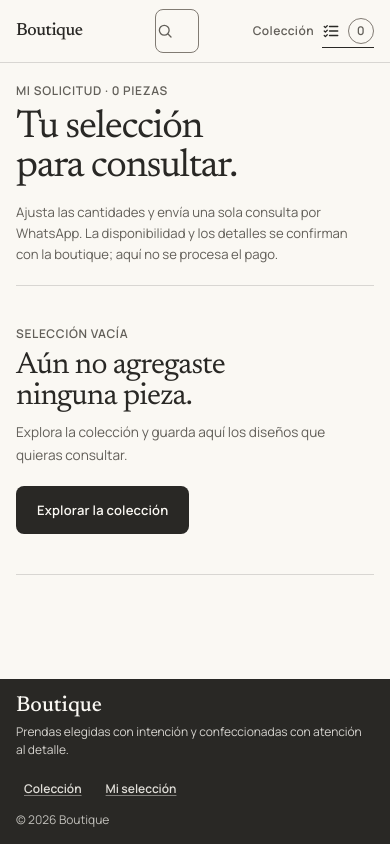
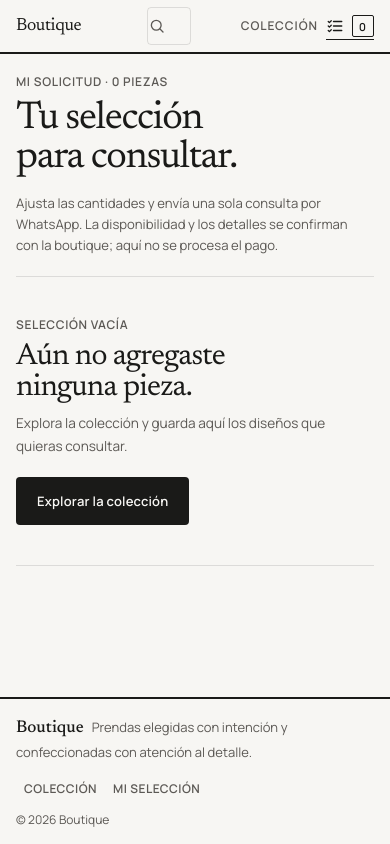
Before and after one commit to josenievesdev/boutique-web, a React (Vite) app: page /solicitud in a window 390 px wide. Built offline with nearby package versions, Linux system fonts and the light colour scheme; no server answers; the database is empty.

Commit message:
refactor: refine public catalog visual layout

```diff
--- a/src/catalog.css
+++ b/src/catalog.css
@@ -16,7 +16,7 @@ body:has(.catalog-site) {
 
 .catalog-site > main {
   min-width: 0;
-  scroll-margin-top: 96px;
+  scroll-margin-top: 72px;
 }
 
 .catalog-site button,
@@ -101,18 +101,18 @@ body:has(.catalog-site) {
   position: sticky;
   top: 0;
   z-index: var(--catalog-z-sticky);
-  border-bottom: 1px solid var(--catalog-color-line);
+  border-bottom: 2px solid var(--catalog-color-ink);
   background: var(--catalog-color-canvas);
 }
 
 .catalog-header__content {
   display: grid;
   grid-template-columns:
-    minmax(170px, 1fr)
-    minmax(280px, 420px)
-    minmax(260px, 1fr);
+    minmax(140px, 0.7fr)
+    minmax(200px, 340px)
+    minmax(180px, 1fr);
   gap: clamp(var(--catalog-space-4), 3vw, var(--catalog-space-10));
-  min-height: 66px;
+  min-height: 56px;
   align-items: center;
 }
 
@@ -124,9 +124,10 @@ body:has(.catalog-site) {
   justify-self: start;
   color: var(--catalog-color-ink);
   font-family: var(--catalog-font-display);
-  font-size: clamp(1.2rem, 1.8vw, 1.45rem);
-  font-weight: 500;
-  letter-spacing: -0.025em;
+  font-size: clamp(1.25rem, 1.8vw, 1.55rem);
+  font-weight: 400;
+  font-style: italic;
+  letter-spacing: -0.02em;
   line-height: 1.05;
   text-decoration: none;
 }
@@ -138,31 +139,32 @@ body:has(.catalog-site) {
 
 .catalog-header__search {
   display: grid;
-  grid-template-columns: 38px minmax(0, 1fr) auto;
+  grid-template-columns: 34px minmax(0, 1fr) auto;
   width: 100%;
   min-width: 0;
-  min-height: var(--catalog-control-height-compact);
+  min-height: 38px;
   align-items: center;
   justify-self: center;
   overflow: hidden;
-  border: 1px solid var(--catalog-color-line-strong);
+  border: 1px solid var(--catalog-color-line);
   border-radius: var(--catalog-radius-control);
-  background: var(--catalog-color-surface-raised);
+  background: var(--catalog-color-canvas-subtle);
   transition:
     border-color var(--catalog-transition-fast),
     box-shadow var(--catalog-transition-fast);
 }
 
 .catalog-header__search:focus-within {
-  border-color: var(--catalog-color-focus);
-  box-shadow: 0 0 0 3px var(--catalog-color-canvas);
+  border-color: var(--catalog-color-ink);
+  background: var(--catalog-color-surface-raised);
+  box-shadow: none;
   outline: 2px solid var(--catalog-color-focus);
   outline-offset: 1px;
 }
 
 .catalog-header__search-icon {
-  width: 18px;
-  height: 18px;
+  width: 16px;
+  height: 16px;
   justify-self: end;
   color: var(--catalog-color-text-muted);
 }
@@ -170,15 +172,15 @@ body:has(.catalog-site) {
 .catalog-site .catalog-header__search input[type="search"] {
   width: 100%;
   min-width: 0;
-  min-height: 42px;
-  padding: 0 var(--catalog-space-3);
+  min-height: 38px;
+  padding: 0 var(--catalog-space-2);
   border: 0;
   border-radius: 0;
   outline: 0;
   color: var(--catalog-color-ink);
   background: transparent;
   box-shadow: none;
-  font-size: 0.875rem;
+  font-size: 0.8125rem;
 }
 
 .catalog-site .catalog-header__search input[type="search"]:focus-visible {
@@ -193,9 +195,9 @@ body:has(.catalog-site) {
 
 .catalog-header__search-clear {
   display: grid;
-  width: var(--catalog-control-height-compact);
-  min-width: var(--catalog-control-height-compact);
-  min-height: var(--catalog-control-height-compact);
+  width: 38px;
+  min-width: 38px;
+  min-height: 38px;
   place-items: center;
   padding: 0;
   border-left: 1px solid var(--catalog-color-line);
@@ -210,24 +212,23 @@ body:has(.catalog-site) {
 
 .catalog-header__search-link {
   display: inline-flex;
-  min-height: var(--catalog-control-height-compact);
+  min-height: 38px;
   align-items: center;
   justify-self: center;
   gap: var(--catalog-space-2);
-  padding-inline: var(--catalog-space-4);
-  border: 1px solid var(--catalog-color-line-strong);
+  padding-inline: var(--catalog-space-3);
+  border: 1px solid var(--catalog-color-line);
   border-radius: var(--catalog-radius-control);
   color: var(--catalog-color-text-muted);
   background: transparent;
   font-size: var(--catalog-text-button);
-  font-weight: 600;
+  font-weight: 500;
   text-decoration: none;
 }
 
 .catalog-header__search-link:hover {
   border-color: var(--catalog-color-ink);
   color: var(--catalog-color-ink);
-  background: var(--catalog-color-canvas-subtle);
 }
 
 .catalog-header__navigation {
@@ -235,7 +236,7 @@ body:has(.catalog-site) {
   min-width: 0;
   align-items: center;
   justify-content: flex-end;
-  gap: clamp(var(--catalog-space-3), 2.4vw, var(--catalog-space-8));
+  gap: clamp(var(--catalog-space-3), 2.4vw, var(--catalog-space-6));
 }
 
 .catalog-header__navigation-link {
@@ -246,22 +247,23 @@ body:has(.catalog-site) {
   color: var(--catalog-color-text-muted);
   font-size: var(--catalog-text-navigation);
   font-weight: 600;
-  letter-spacing: 0.035em;
+  letter-spacing: 0.08em;
   line-height: 1.3;
   text-decoration: none;
+  text-transform: uppercase;
   white-space: nowrap;
 }
 
 .catalog-header__navigation-link::after {
   position: absolute;
   right: 0;
-  bottom: 5px;
+  bottom: 8px;
   left: 0;
   height: 1px;
   background: currentColor;
   content: "";
   opacity: 0;
-  transform: scaleX(0.35);
+  transform: scaleX(0);
   transform-origin: left;
   transition:
     opacity var(--catalog-transition-fast),
@@ -293,15 +295,16 @@ body:has(.catalog-site) {
 
 .catalog-header__count {
   display: inline-grid;
-  min-width: 26px;
-  height: 26px;
+  min-width: 22px;
+  height: 22px;
   place-items: center;
-  padding-inline: 6px;
-  border: 1px solid var(--catalog-color-line-strong);
-  border-radius: var(--catalog-radius-pill);
-  color: var(--catalog-color-text-muted);
-  font-size: var(--catalog-text-label);
+  padding-inline: 5px;
+  border: 1px solid var(--catalog-color-ink);
+  border-radius: 2px;
+  color: var(--catalog-color-ink);
+  font-size: 0.6875rem;
   font-variant-numeric: tabular-nums;
+  font-weight: 700;
   line-height: 1;
 }
 
@@ -317,7 +320,7 @@ body:has(.catalog-site) {
   z-index: var(--catalog-z-raised);
   border-bottom: 1px solid var(--catalog-color-line);
   background: var(--catalog-color-canvas);
-  scroll-margin-top: 96px;
+  scroll-margin-top: 72px;
 }
 
 .catalog-category-navigation__inner {
@@ -326,9 +329,9 @@ body:has(.catalog-site) {
 
 .catalog-category-navigation__desktop,
 .catalog-category-navigation__scroller {
-  min-height: var(--catalog-control-height-compact);
+  min-height: 40px;
   align-items: stretch;
-  gap: clamp(var(--catalog-space-5), 2.6vw, var(--catalog-space-8));
+  gap: clamp(var(--catalog-space-4), 2.2vw, var(--catalog-space-6));
 }
 
 .catalog-category-navigation__desktop {
@@ -350,27 +353,29 @@ body:has(.catalog-site) {
 .catalog-category-navigation__button {
   position: relative;
   display: inline-flex;
-  min-width: var(--catalog-control-height-compact);
-  min-height: var(--catalog-control-height-compact);
+  min-width: 0;
+  min-height: 40px;
   flex: 0 0 auto;
   align-items: center;
   gap: 6px;
-  padding: 6px 0;
+  padding: 4px 0;
   border: 0;
   color: var(--catalog-color-text-muted);
   background: transparent;
-  font-size: 0.8125rem;
-  font-weight: 500;
+  font-size: 0.75rem;
+  font-weight: 600;
+  letter-spacing: 0.06em;
   line-height: 1.25;
   text-align: left;
   text-decoration: none;
+  text-transform: uppercase;
   overflow-wrap: anywhere;
 }
 
 .catalog-category-navigation__button::after {
   position: absolute;
   right: 0;
-  bottom: 0;
+  bottom: -1px;
   left: 0;
   height: 2px;
   background: var(--catalog-color-ink);
@@ -391,7 +396,7 @@ body:has(.catalog-site) {
 
 .catalog-category-navigation__button--active {
   color: var(--catalog-color-ink);
-  font-weight: 600;
+  font-weight: 700;
 }
 
 .catalog-category-navigation__button:focus-visible {
@@ -417,13 +422,13 @@ body:has(.catalog-site) {
   right: 0;
   z-index: var(--catalog-z-overlay);
   display: grid;
-  width: min(280px, calc(100vw - 32px));
+  width: min(260px, calc(100vw - 32px));
   max-height: min(60vh, 360px);
   gap: 2px;
   padding: var(--catalog-space-2);
   overflow-y: auto;
   overscroll-behavior: contain;
-  border: 1px solid var(--catalog-color-line);
+  border: 1px solid var(--catalog-color-line-strong);
   border-radius: var(--catalog-radius-control);
   background: var(--catalog-color-surface-raised);
   box-shadow: var(--catalog-shadow-md);
@@ -534,10 +539,18 @@ body:has(.catalog-site) {
 
 .catalog-opening__content {
   display: grid;
-  min-height: 108px;
+  grid-template-columns: auto 1fr;
+  min-height: 0;
   align-content: center;
-  gap: 2px;
-  padding-block: var(--catalog-space-4);
+  gap: 0 var(--catalog-space-5);
+  padding-block: var(--catalog-space-4) var(--catalog-space-3);
+}
+
+.catalog-opening__accent-line {
+  grid-row: 1 / -1;
+  width: 2px;
+  align-self: stretch;
+  background: var(--catalog-color-accent);
 }
 
 .catalog-opening__meta {
@@ -565,24 +578,25 @@ body:has(.catalog-site) {
 }
 
 .catalog-opening h1 {
-  max-width: 780px;
+  max-width: 700px;
   margin: 0;
   color: var(--catalog-color-ink);
   font-family: var(--catalog-font-display);
-  font-size: clamp(2rem, 3.2vw, 2.75rem);
+  font-size: clamp(1.85rem, 3vw, 2.5rem);
   font-weight: 400;
-  letter-spacing: -0.03em;
-  line-height: 1;
+  font-style: italic;
+  letter-spacing: -0.02em;
+  line-height: 1.08;
   overflow-wrap: anywhere;
   text-wrap: balance;
 }
 
 .catalog-opening__description {
-  max-width: 65ch;
-  margin: 2px 0 0;
+  max-width: 55ch;
+  margin: 4px 0 0;
   color: var(--catalog-color-text-muted);
   font-size: 0.875rem;
-  line-height: 1.45;
+  line-height: 1.5;
   text-wrap: pretty;
 }
 
@@ -594,9 +608,9 @@ body:has(.catalog-site) {
     calc(100% - var(--catalog-gutter-inline) - var(--catalog-gutter-inline))
   );
   margin-inline: auto;
-  padding: clamp(var(--catalog-space-5), 2.4vw, var(--catalog-space-8)) 0
-    clamp(var(--catalog-space-16), 7vw, var(--catalog-space-24));
-  scroll-margin-top: 96px;
+  padding: clamp(var(--catalog-space-5), 2vw, var(--catalog-space-6)) 0
+    clamp(var(--catalog-space-12), 5vw, var(--catalog-space-20));
+  scroll-margin-top: 72px;
 }
 
 .catalog-results {
@@ -609,15 +623,27 @@ body:has(.catalog-site) {
   display: grid;
   grid-template-columns: repeat(
     var(--catalog-grid-columns),
-    minmax(0, 290px)
+    minmax(0, 310px)
   );
   justify-content: center;
   gap:
-    clamp(var(--catalog-space-10), 4.5vw, var(--catalog-space-16))
-    clamp(var(--catalog-space-3), 2vw, 28px);
+    clamp(var(--catalog-space-8), 3.2vw, var(--catalog-space-12))
+    clamp(var(--catalog-space-4), 2vw, var(--catalog-space-5));
   margin: 0;
   padding: 0;
   list-style: none;
+}
+
+/* 1–2 products: constrain to a centered block ~700–820px */
+.catalog-product-grid--1,
+.catalog-product-grid--2 {
+  max-width: 820px;
+  margin-inline: auto;
+}
+
+.catalog-product-grid--1 {
+  --catalog-grid-columns: 1;
+  max-width: 380px;
 }
 
 .catalog-product-grid > li {
@@ -654,22 +680,20 @@ body:has(.catalog-site) {
   color: var(--catalog-color-ink);
   text-decoration: none;
   content-visibility: auto;
-  contain-intrinsic-block-size: auto 520px;
+  contain-intrinsic-block-size: auto 480px;
 }
 
 .catalog-product-card:focus-visible {
-  outline-offset: 5px;
+  outline-offset: 4px;
 }
 
 .catalog-product-card__media {
   position: relative;
-  aspect-ratio: 4 / 5;
+  aspect-ratio: 3 / 4;
   min-width: 0;
   overflow: hidden;
-  border: 1px solid transparent;
   border-radius: var(--catalog-radius-media);
   background: var(--catalog-color-surface);
-  transition: border-color var(--catalog-transition-fast);
 }
 
 .catalog-product-card__media > img,
@@ -679,7 +703,6 @@ body:has(.catalog-site) {
 }
 
 .catalog-product-card__media > img {
-  padding: 6px;
   object-fit: contain;
   object-position: center;
   transition: transform var(--catalog-duration-base) var(--catalog-ease-out);
@@ -697,35 +720,58 @@ body:has(.catalog-site) {
   text-align: center;
 }
 
+/* Hover overlay for "Ver pieza" */
+.catalog-product-card__media-overlay {
+  position: absolute;
+  inset: 0;
+  display: grid;
+  place-items: end start;
+  padding: var(--catalog-space-3);
+  background: linear-gradient(
+    to top,
+    rgba(26, 26, 24, 0.5) 0%,
+    rgba(26, 26, 24, 0) 50%
+  );
+  opacity: 0;
+  transition: opacity var(--catalog-duration-base) var(--catalog-ease-out);
+  pointer-events: none;
+}
+
+.catalog-product-card__media-overlay span {
+  color: var(--catalog-color-text-inverse);
+  font-size: var(--catalog-text-label);
+  font-weight: 600;
+  letter-spacing: 0.06em;
+  text-transform: uppercase;
+  transform: translateY(4px);
+  transition: transform var(--catalog-duration-base) var(--catalog-ease-out);
+}
+
 .catalog-product-card__body {
   display: flex;
   min-width: 0;
   flex-direction: column;
-  gap: var(--catalog-space-2);
-  padding: var(--catalog-space-3) 2px 0;
+  gap: 2px;
+  padding: var(--catalog-space-3) 0 0;
 }
 
 .catalog-product-card__heading {
   display: grid;
   min-width: 0;
-  gap: 3px;
+  gap: 2px;
 }
 
 .catalog-product-card__heading h3 {
   min-width: 0;
   margin: 0;
-  font-family: var(--catalog-font-display);
-  font-size: clamp(1.15rem, 1.55vw, 1.35rem);
-  font-weight: 500;
-  letter-spacing: var(--catalog-tracking-title);
-  line-height: var(--catalog-leading-title);
+  font-family: var(--catalog-font-sans);
+  font-size: 0.8125rem;
+  font-weight: 600;
+  letter-spacing: 0.01em;
+  line-height: 1.35;
   overflow-wrap: anywhere;
-  text-decoration: underline;
-  text-decoration-color: transparent;
-  text-decoration-thickness: 1px;
-  text-underline-offset: 0.18em;
+  text-decoration: none;
   text-wrap: pretty;
-  transition: text-decoration-color var(--catalog-transition-fast);
 }
 
 .catalog-product-card__price {
@@ -738,9 +784,9 @@ body:has(.catalog-site) {
 }
 
 .catalog-product-card__price strong {
-  font-size: clamp(0.9375rem, 1.2vw, 1.05rem);
-  font-weight: 600;
-  line-height: 1.35;
+  font-size: 0.875rem;
+  font-weight: 500;
+  line-height: 1.4;
 }
 
 .catalog-product-card__price del {
@@ -754,7 +800,7 @@ body:has(.catalog-site) {
   margin: 0;
   overflow: hidden;
   color: var(--catalog-color-text-muted);
-  font-size: 0.78rem;
+  font-size: 0.75rem;
   line-height: 1.5;
   -webkit-box-orient: vertical;
   -webkit-line-clamp: 2;
@@ -768,7 +814,7 @@ body:has(.catalog-site) {
   justify-content: space-between;
   gap: var(--catalog-space-3);
   margin-top: auto;
-  padding-top: var(--catalog-space-1);
+  padding-top: 2px;
 }
 
 .catalog-product-card__attributes {
@@ -809,16 +855,16 @@ body:has(.catalog-site) {
 
 @container catalog-card (max-width: 200px) {
   .catalog-product-card__body {
-    gap: 6px;
-    padding-top: 9px;
+    gap: 4px;
+    padding-top: 8px;
   }
 
   .catalog-product-card__heading h3 {
-    font-size: 1.05rem;
+    font-size: 0.8125rem;
   }
 
   .catalog-product-card__price strong {
-    font-size: 0.875rem;
+    font-size: 0.8125rem;
   }
 
   .catalog-product-card__description {
@@ -845,17 +891,30 @@ body:has(.catalog-site) {
       transform var(--catalog-duration-base) var(--catalog-ease-out);
   }
 
-  .catalog-product-card:hover .catalog-product-card__media {
-    border-color: var(--catalog-color-line-strong);
-  }
-
   .catalog-product-card:hover .catalog-product-card__media > img {
-    transform: scale(1.012);
-  }
-
-  .catalog-product-card:hover .catalog-product-card__heading h3,
-  .catalog-product-card:focus-visible .catalog-product-card__heading h3 {
-    text-decoration-color: var(--catalog-color-line-strong);
+    transform: scale(1.03);
+  }
+
+  .catalog-product-card:hover .catalog-product-card__media-overlay {
+    opacity: 1;
+  }
+
+  .catalog-product-card:hover .catalog-product-card__media-overlay span {
+    transform: translateY(0);
+  }
+
+  .catalog-product-card:hover .catalog-product-card__heading h3 {
+    text-decoration: underline;
+    text-decoration-thickness: 1px;
+    text-underline-offset: 0.18em;
+  }
+
+  .catalog-product-card:focus-visible .catalog-product-card__media-overlay {
+    opacity: 1;
+  }
+
+  .catalog-product-card:focus-visible .catalog-product-card__media-overlay span {
+    transform: translateY(0);
   }
 
   .catalog-product-card:hover .catalog-product-card__action,
@@ -867,47 +926,44 @@ body:has(.catalog-site) {
 
 /* Request process */
 .catalog-process {
-  border-block: 1px solid var(--catalog-color-line);
+  border-top: 1px solid var(--catalog-color-line);
   background: var(--catalog-color-canvas-subtle);
 }
 
 .catalog-process__content {
-  display: grid;
-  grid-template-columns: minmax(180px, 0.42fr) minmax(0, 1.58fr);
-  gap: clamp(var(--catalog-space-6), 4vw, var(--catalog-space-12));
-  min-height: 112px;
-  align-items: center;
+  display: flex;
+  align-items: center;
+  gap: clamp(var(--catalog-space-4), 3vw, var(--catalog-space-8));
+  min-height: 64px;
   padding-block: var(--catalog-space-5);
 }
 
 .catalog-process h2 {
-  max-width: 15ch;
-  margin: 0;
-  font-family: var(--catalog-font-display);
-  font-size: clamp(1.35rem, 2vw, 1.7rem);
-  font-weight: 400;
-  letter-spacing: -0.02em;
-  line-height: 1.08;
-  overflow-wrap: anywhere;
-  text-wrap: balance;
+  margin: 0;
+  color: var(--catalog-color-ink);
+  font-family: var(--catalog-font-sans);
+  font-size: 0.8125rem;
+  font-weight: 600;
+  letter-spacing: 0.04em;
+  line-height: 1.4;
+  text-transform: uppercase;
+  white-space: nowrap;
 }
 
 .catalog-process__steps {
-  display: grid;
-  grid-template-columns: repeat(3, minmax(0, 1fr));
+  display: flex;
+  flex-wrap: wrap;
+  gap: 0;
   margin: 0;
   padding: 0;
-  border-block: 1px solid var(--catalog-color-line);
   list-style: none;
 }
 
 .catalog-process__steps li {
-  display: grid;
-  grid-template-columns: 28px minmax(0, 1fr);
+  display: flex;
+  align-items: center;
   gap: var(--catalog-space-2);
-  min-height: 58px;
-  align-items: center;
-  padding-inline: var(--catalog-space-4);
+  padding-inline: var(--catalog-space-3);
   border-left: 1px solid var(--catalog-color-line);
 }
 
@@ -917,18 +973,20 @@ body:has(.catalog-site) {
 }
 
 .catalog-process__steps span {
-  color: var(--catalog-color-text-muted);
-  font-size: var(--catalog-text-label);
+  color: var(--catalog-color-accent);
+  font-size: 0.8125rem;
   font-variant-numeric: tabular-nums;
-  font-weight: 600;
+  font-weight: 700;
 }
 
 .catalog-process__steps strong {
   min-width: 0;
-  font-size: var(--catalog-text-supporting);
+  color: var(--catalog-color-text-muted);
+  font-size: 0.875rem;
   font-weight: 500;
   line-height: 1.4;
   overflow-wrap: anywhere;
+  white-space: nowrap;
 }
 
 /* Shared public states */
@@ -1141,7 +1199,7 @@ body:has(.catalog-site) {
 
 .catalog-product-information {
   position: sticky;
-  top: 90px;
+  top: 74px;
   min-width: 0;
   padding-top: var(--catalog-space-2);
 }
@@ -1677,7 +1735,7 @@ body:has(.catalog-site) {
 
 .cart-summary {
   position: sticky;
-  top: 90px;
+  top: 74px;
   display: grid;
   gap: var(--catalog-space-3);
   padding: var(--catalog-space-5) 0;
@@ -1812,22 +1870,23 @@ body:has(.catalog-site) {
 
 /* Footer */
 .catalog-footer {
-  color: var(--catalog-color-text-inverse);
-  background: var(--catalog-color-action);
+  border-top: 2px solid var(--catalog-color-ink);
+  color: var(--catalog-color-text-muted);
+  background: var(--catalog-color-canvas);
 }
 
 .catalog-footer__content {
-  display: grid;
-  grid-template-columns: minmax(0, 1fr) auto auto;
-  gap: var(--catalog-space-4) clamp(var(--catalog-space-6), 4vw, var(--catalog-space-12));
+  display: flex;
+  flex-wrap: wrap;
+  align-items: center;
+  gap: var(--catalog-space-3) clamp(var(--catalog-space-4), 3vw, var(--catalog-space-8));
   width: min(
     var(--catalog-width-standard),
     calc(100% - var(--catalog-gutter-inline) - var(--catalog-gutter-inline))
   );
-  min-height: 104px;
-  align-items: center;
+  min-height: 120px;
   margin-inline: auto;
-  padding-block: var(--catalog-space-5);
+  padding-block: var(--catalog-space-6);
 }
 
 .catalog-footer__brand {
@@ -1835,27 +1894,28 @@ body:has(.catalog-site) {
 }
 
 .catalog-footer__brand strong {
-  display: block;
+  display: inline;
+  color: var(--catalog-color-ink);
   font-family: var(--catalog-font-display);
-  font-size: 1.35rem;
+  font-size: 1.0625rem;
   font-weight: 500;
-  line-height: 1.1;
+  font-style: italic;
+  line-height: 1.3;
   overflow-wrap: anywhere;
 }
 
 .catalog-footer__brand p {
-  max-width: 54ch;
-  margin: var(--catalog-space-1) 0 0;
-  color: rgba(250, 248, 243, 0.82);
-  font-size: var(--catalog-text-label);
+  display: inline;
+  margin: 0 0 0 var(--catalog-space-2);
+  font-size: 0.8125rem;
   line-height: 1.5;
-  text-wrap: pretty;
 }
 
 .catalog-footer__navigation {
   display: flex;
   align-items: center;
-  gap: var(--catalog-space-2);
+  gap: 0;
+  margin-left: auto;
 }
 
 .catalog-footer a {
@@ -1863,30 +1923,29 @@ body:has(.catalog-site) {
   min-height: var(--catalog-control-height-compact);
   align-items: center;
   padding-inline: var(--catalog-space-2);
-  color: rgba(250, 248, 243, 0.88);
+  color: var(--catalog-color-text-muted);
   font-size: var(--catalog-text-label);
   font-weight: 600;
-  text-decoration-color: rgba(250, 248, 243, 0.42);
+  letter-spacing: 0.04em;
+  text-decoration: none;
+  text-transform: uppercase;
 }
 
 .catalog-footer a:hover {
-  color: var(--catalog-color-text-inverse);
-  text-decoration-color: currentColor;
+  color: var(--catalog-color-ink);
 }
 
 .catalog-footer a:focus-visible {
-  outline-color: var(--catalog-color-text-inverse);
+  outline-color: var(--catalog-color-ink);
 }
 
 .catalog-footer__meta {
   min-width: 0;
-  max-width: 32ch;
-  margin: 0;
-  color: rgba(250, 248, 243, 0.72);
+  margin: 0;
+  color: var(--catalog-color-text-muted);
   font-size: var(--catalog-text-label);
   line-height: 1.45;
   overflow-wrap: anywhere;
-  text-align: right;
 }
 
 /* Public 404 */
@@ -1933,10 +1992,10 @@ body:has(.catalog-site) {
 @media (max-width: 1024px) {
   .catalog-header__content {
     grid-template-columns:
-      minmax(150px, 0.8fr)
-      minmax(260px, 1.2fr)
+      minmax(120px, 0.7fr)
+      minmax(180px, 1.2fr)
       auto;
-    gap: var(--catalog-space-5);
+    gap: var(--catalog-space-4);
   }
 
   .catalog-header__selection-label {
@@ -2049,7 +2108,7 @@ body:has(.catalog-site) {
   .catalog-header--contextual .catalog-header__content {
     grid-template-columns: minmax(72px, 0.8fr) minmax(96px, 1.25fr) auto;
     gap: var(--catalog-space-2);
-    min-height: 62px;
+    min-height: 52px;
   }
 
   .catalog-header--search .catalog-header__collection-link {
@@ -2069,34 +2128,36 @@ body:has(.catalog-site) {
   }
 
   .catalog-opening__content {
-    min-height: 98px;
+    grid-template-columns: 1fr;
     padding-block: var(--catalog-space-3);
   }
 
+  .catalog-opening__accent-line {
+    display: none;
+  }
+
   .catalog-opening h1 {
-    font-size: clamp(1.75rem, 7vw, 2.1rem);
+    font-size: clamp(1.5rem, 5.5vw, 1.85rem);
   }
 
   .catalog-opening__description {
-    font-size: 0.8rem;
+    font-size: 0.8125rem;
   }
 
   .catalog-process__content {
-    grid-template-columns: 1fr;
-    gap: var(--catalog-space-4);
-    padding-block: var(--catalog-space-5);
-  }
-
-  .catalog-process h2 {
-    max-width: none;
+    flex-direction: column;
+    align-items: flex-start;
+    gap: var(--catalog-space-2);
+    min-height: auto;
+    padding-block: var(--catalog-space-4);
   }
 
   .catalog-process__steps {
-    grid-template-columns: 1fr;
+    flex-direction: column;
+    gap: 0;
   }
 
   .catalog-process__steps li {
-    min-height: var(--catalog-control-height-compact);
     padding-inline: 0;
     border-top: 1px solid var(--catalog-color-line);
     border-left: 0;
@@ -2117,13 +2178,8 @@ body:has(.catalog-site) {
   }
 
   .catalog-footer__content {
-    grid-template-columns: minmax(0, 1fr) auto;
-    gap: var(--catalog-space-1) var(--catalog-space-5);
-    min-height: 0;
-  }
-
-  .catalog-footer__brand {
-    grid-column: 1 / -1;
+    min-height: auto;
+    gap: var(--catalog-space-1) var(--catalog-space-4);
   }
 }
 
@@ -2238,22 +2294,16 @@ body:has(.catalog-site) {
   }
 
   .catalog-footer__content {
-    grid-template-columns: 1fr;
+    flex-direction: column;
+    align-items: flex-start;
     gap: 0;
+    min-height: auto;
     padding-block: var(--catalog-space-4);
   }
 
-  .catalog-footer__brand {
-    grid-column: auto;
-  }
-
   .catalog-footer__navigation {
-    margin-top: var(--catalog-space-2);
-  }
-
-  .catalog-footer__meta {
-    max-width: none;
-    text-align: left;
+    margin-left: 0;
+    margin-top: var(--catalog-space-1);
   }
 }
 
@@ -2273,22 +2323,19 @@ body:has(.catalog-site) {
   }
 
   .catalog-header__count {
-    min-width: 24px;
-    height: 24px;
+    min-width: 20px;
+    height: 20px;
     padding-inline: 4px;
+    font-size: 0.625rem;
   }
 
   .catalog-site .catalog-header__search input[type="search"] {
-    padding-inline: var(--catalog-space-2);
-    font-size: 0.8125rem;
+    padding-inline: var(--catalog-space-1);
+    font-size: 0.75rem;
   }
 
   .catalog-header__search {
-    grid-template-columns: 32px minmax(0, 1fr) auto;
-  }
-
-  .catalog-opening__content {
-    min-height: 94px;
+    grid-template-columns: 28px minmax(0, 1fr) auto;
   }
 
   .cart-page__introduction {
@@ -2312,8 +2359,9 @@ body:has(.catalog-site) {
   .catalog-skip-link,
   .catalog-header__navigation-link::after,
   .catalog-category-navigation__button::after,
-  .catalog-product-card__media,
   .catalog-product-card__media > img,
+  .catalog-product-card__media-overlay,
+  .catalog-product-card__media-overlay span,
   .catalog-product-card__action {
     transition: none;
   }
--- a/src/features/catalog/catalog-home-page.tsx
+++ b/src/features/catalog/catalog-home-page.tsx
@@ -151,6 +151,8 @@ export function CatalogHomePage() {
           aria-labelledby="catalog-opening-title"
         >
           <div className="catalog-container catalog-opening__content">
+            <span className="catalog-opening__accent-line" aria-hidden="true" />
+
             <div className="catalog-opening__meta">
               <p className="catalog-eyebrow">Colección actual</p>
 
```
Also changed, not shown: src/features/catalog/catalog-product-card.tsx (+8 -21 lines), src/tailwind.css.
